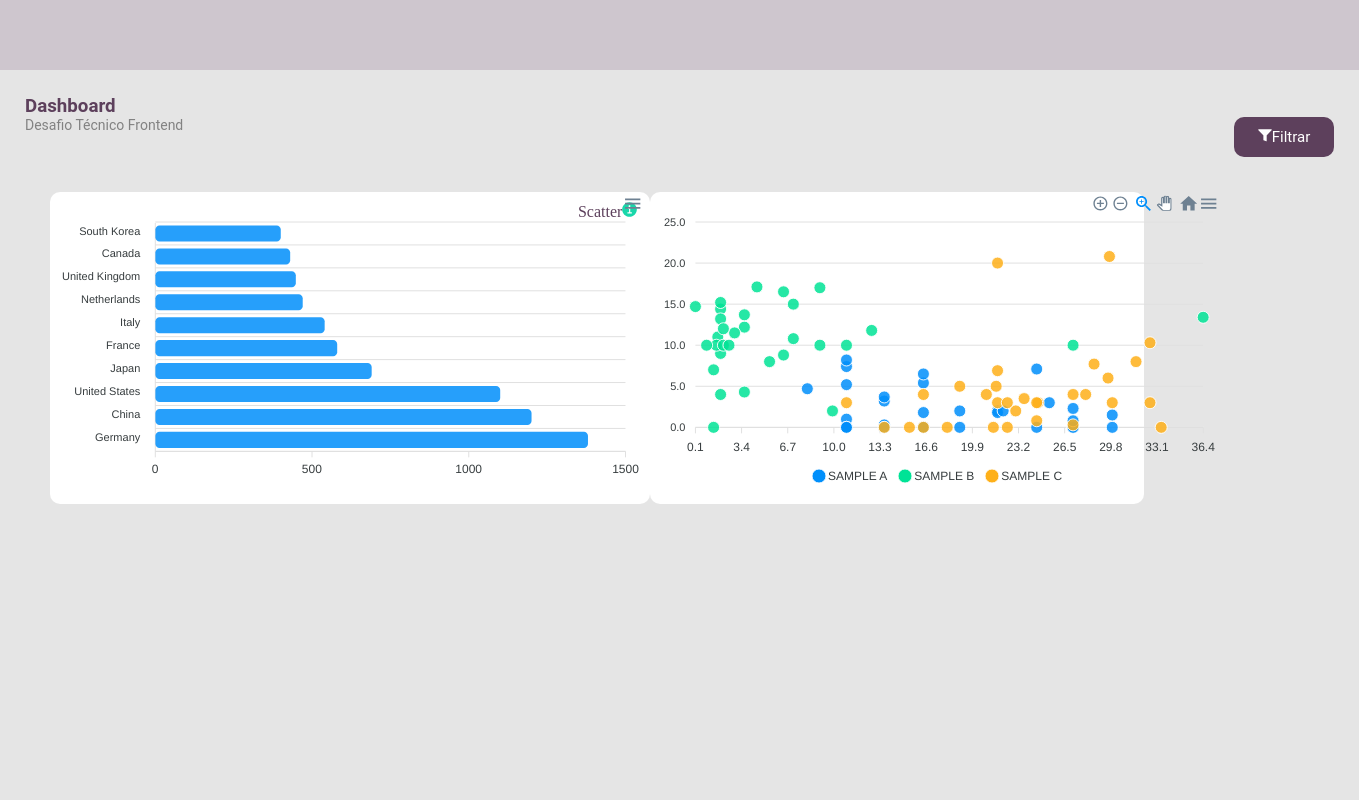
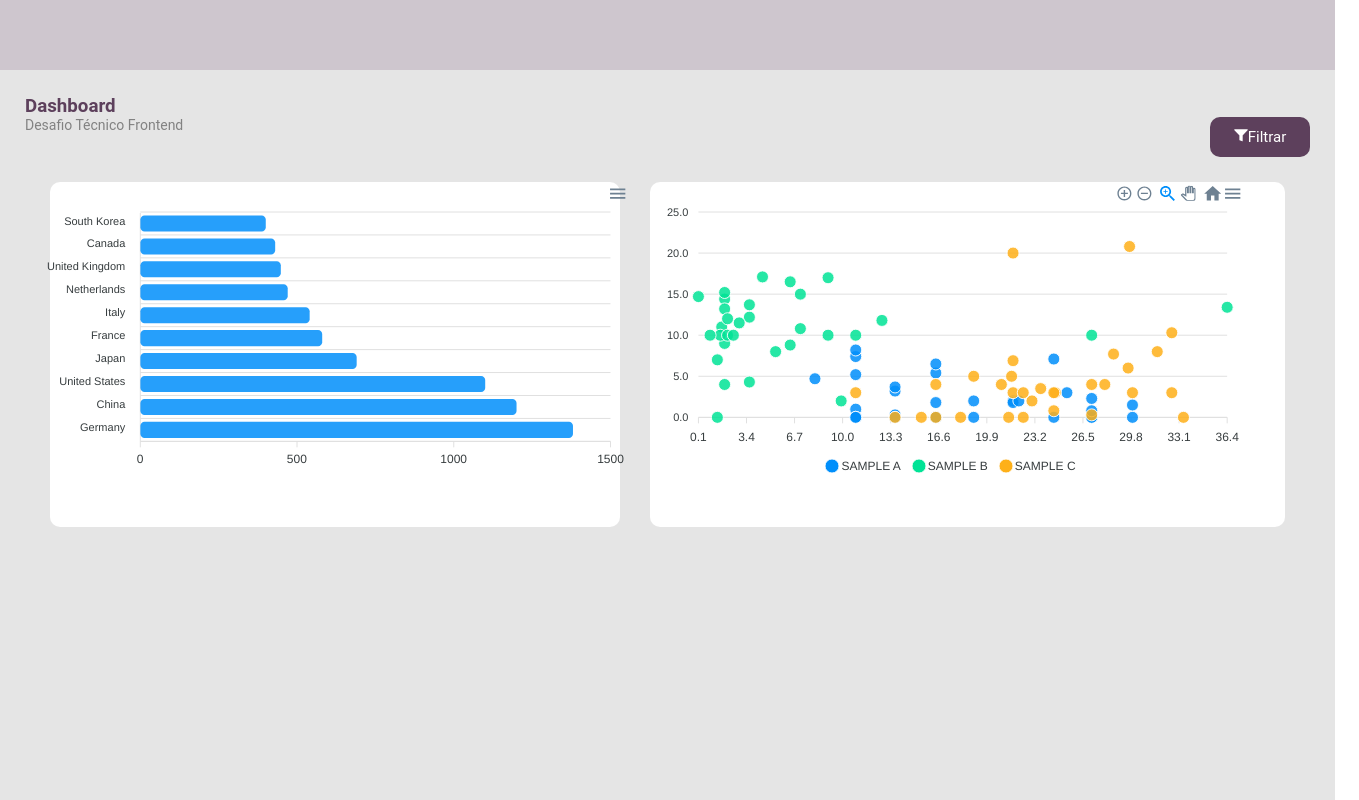
Before and after one commit to AllisonVinicius/dashboard-in-ApexCharts, a React (Create React App) app: page / in a window 1280 px wide. Shown: the whole page, 1359 px wide, since content can reach past the window. Built offline with nearby package versions, Linux system fonts and the light colour scheme.

Commit message:
update style whin components

```diff
--- a/src/Components/GraphBarras/styles.ts
+++ b/src/Components/GraphBarras/styles.ts
@@ -1,18 +1,30 @@
 import styled from "styled-components";
 
 export const Container = styled.div`
-  min-height: 290px;
-  margin: 10px 0;
+  display: flex;
+  width: 95%;
   background-color: #fff;
   border-radius: 10px;
-  display: flex;
   box-shadow: 0px 0 px 20px rgb(0, 0, 0, 0.1);
   border-radius: 10px;
   justify-content: center;
 
+  @media (max-width: 1024px) {
+    display: flex;
+    width: 90%;
+    margin: 15px;
+  }
+
   @media (max-width: 768px) {
     display: flex;
-    width: 400px;
+    width: 85%;
+    margin: 10px;
+  }
+
+  @media (max-width: 375px) {
+    display: flex;
+    margin: 10px;
+    width: 75%;
   }
 `;
 export const Header = styled.header`
--- a/src/Components/GraphScatter/index.tsx
+++ b/src/Components/GraphScatter/index.tsx
@@ -1,7 +1,6 @@
 import React, { useMemo } from "react";
 import ReactApexChart from "react-apexcharts";
 import { options } from "../../repositories/scatter";
-import TextHeader from "../TextHeader";
 import { Container } from "./styles";
 
 const GraphScatter = () => {
@@ -11,7 +10,7 @@ const GraphScatter = () => {
     let widValue = null;
 
     if (width >= 768) {
-      widValue = 579;
+      widValue = 600;
 
       return widValue;
     } else {
@@ -24,24 +23,26 @@ const GraphScatter = () => {
   const heightWindows = useMemo(() => {
     let heiValue = null;
 
-    if (height > 500) {
+    if (height > 400) {
       heiValue = 297;
       return heiValue;
     } else {
-      heiValue = 200;
+      heiValue = 180;
       return heiValue;
     }
   }, [height]);
 
   return (
     <Container>
-      <TextHeader title="Scatter" />
+      {/* <TextHeader title="Scatter" /> */}
       <ReactApexChart
         options={options}
         series={options.series}
         type="scatter"
         width={widthWindows}
         height={heightWindows}
+        left="786px"
+        top="100px"
       />
     </Container>
   );
--- a/src/Components/GraphScatter/styles.ts
+++ b/src/Components/GraphScatter/styles.ts
@@ -1,16 +1,32 @@
 import styled from "styled-components";
 
 export const Container = styled.div`
-  display: flex;
-  width: 75%;
-  min-height: 290px;
-  margin: 10px 0;
+  width: 635px;
+  height: 345px;
+  left: 685px;
+  top: 228px;
   background-color: #fff;
   border-radius: 10px;
+  box-shadow: 0px 0 px 20px rgb(0, 0, 0, 0.1);
+  border-radius: 10px;
   justify-content: center;
+
+  @media (max-width: 1024px) {
+    display: flex;
+    width: 90%;
+    margin: 15px;
+  }
+
   @media (max-width: 768px) {
     display: flex;
-    width: 400px;
+    margin: 10px;
+    width: 85%;
+  }
+
+  @media (max-width: 375px) {
+    display: flex;
+    margin: 10px;
+    width: 75%;
   }
 `;
 
@@ -30,8 +46,3 @@ export const Header = styled.div`
 export const Barras = styled.div`
   border: 10px;
 `;
-
-export const SofClose = styled.div`
-  background-color: red;
-  width: 200px;
-`;
--- a/src/Components/Header/styles.ts
+++ b/src/Components/Header/styles.ts
@@ -6,9 +6,21 @@ export const Container = styled.div`
   flex-direction: column;
 
   @media (max-width: 768px) {
-    justify-content: center;
     flex-direction: column;
-    width: 100%;
+    width: 80%;
+  }
+  @media (max-width: 360px) {
+    flex-direction: column;
+    width: 60%;
+  }
+  @media (max-width: 375px) {
+    flex-direction: column;
+    width: 70%;
+  }
+
+  @media (max-width: 320px) {
+    flex-direction: column;
+    width: 50%;
   }
 `;
 
--- a/src/Components/TextHeader/styles.ts
+++ b/src/Components/TextHeader/styles.ts
@@ -5,14 +5,13 @@ export const TitleGraph = styled.span`
   width: 60px;
   height: 20px;
   color: #5d405c;
-  display: flex;
-  flex-direction: row;
   font-size: 16px;
-  line-height: 20px;
+  padding: 10px;
+  line-height: normal;
   font-family: "Montserrat";
-  margin: 10px;
   @media (max-width: 768px) {
     font-size: 15px;
+    margin: 50px 0;
   }
 `;
 
--- a/src/Pages/Dashboard/styles.ts
+++ b/src/Pages/Dashboard/styles.ts
@@ -7,13 +7,27 @@ export const Barras = styled.div``;
 export const Row = styled.div`
   display: flex;
   flex-direction: row;
+  line-height: normal;
+
   @media (max-width: 768px) {
     display: flex;
+    flex-direction: column;
+  }
+
+  @media (max-width: 1024px) {
+    display: flex;
+
     flex-direction: column;
   }
 `;
 
 export const Col = styled.div`
   display: flex;
-  width: 100%;
+  line-height: 10px;
+
+  @media (max-width: 1024px) {
+    display: flex;
+
+    flex-direction: column;
+  }
 `;
```
